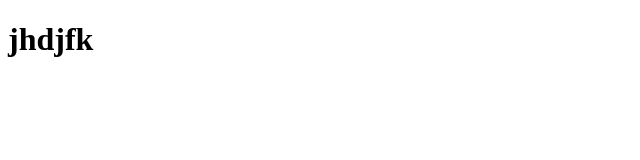
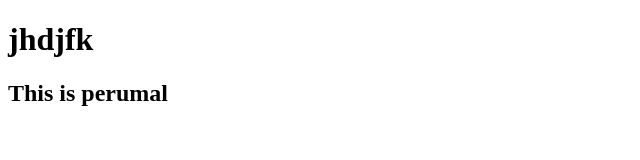
Before and after one commit to sumeshcomorins/comorins, a plain HTML site: page test.html in a window 1280 px wide. Shown: the whole page, without its empty margins (0-640 px from the left). Drawn offline with Linux system fonts and the light colour scheme.

Commit message:
Perumal commit

```diff
--- a/test.html
+++ b/test.html
@@ -8,5 +8,6 @@
 </head>
 <body>
     <h1>jhdjfk</h1>
+    <h2>This is perumal</h2>
 </body>
 </html>
```
